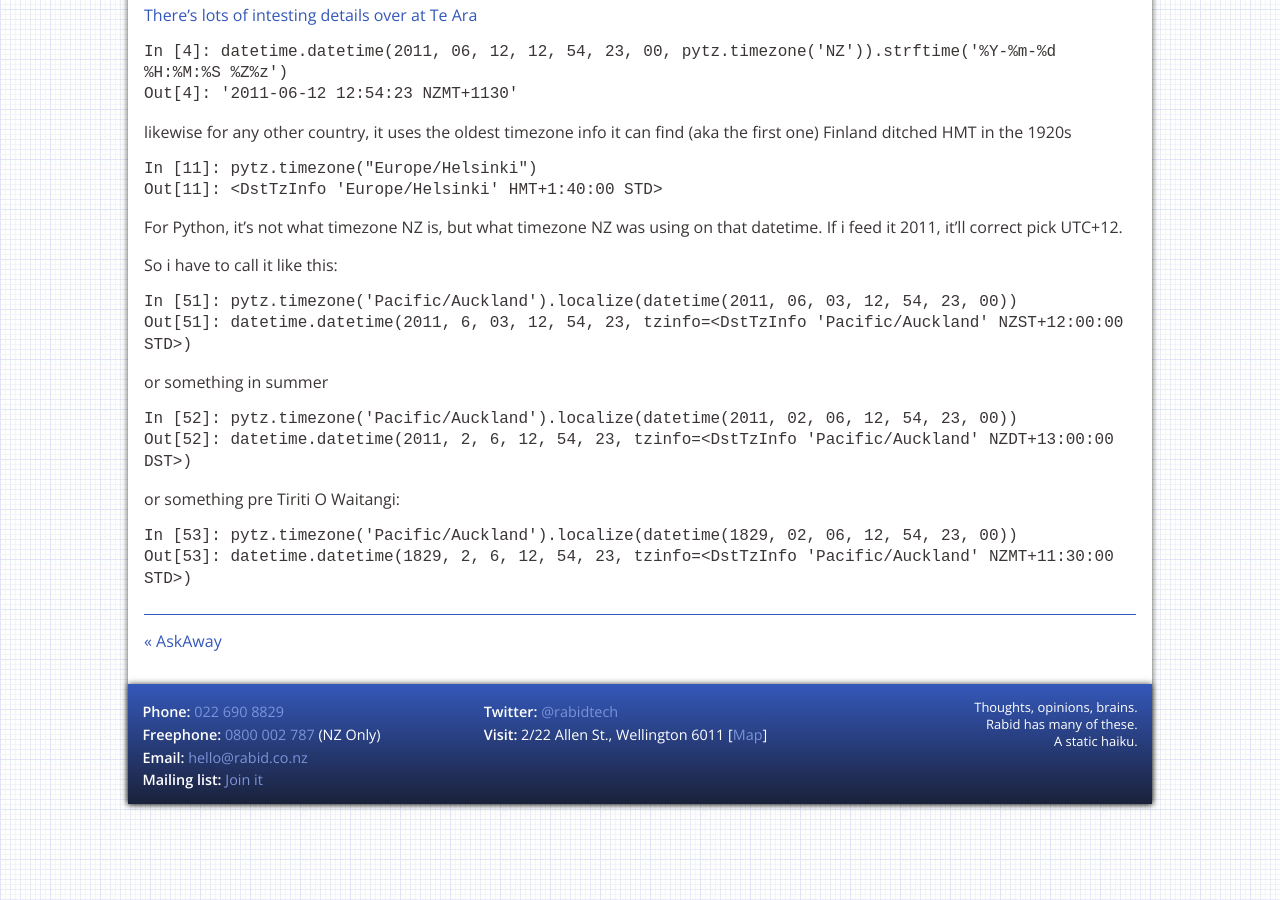
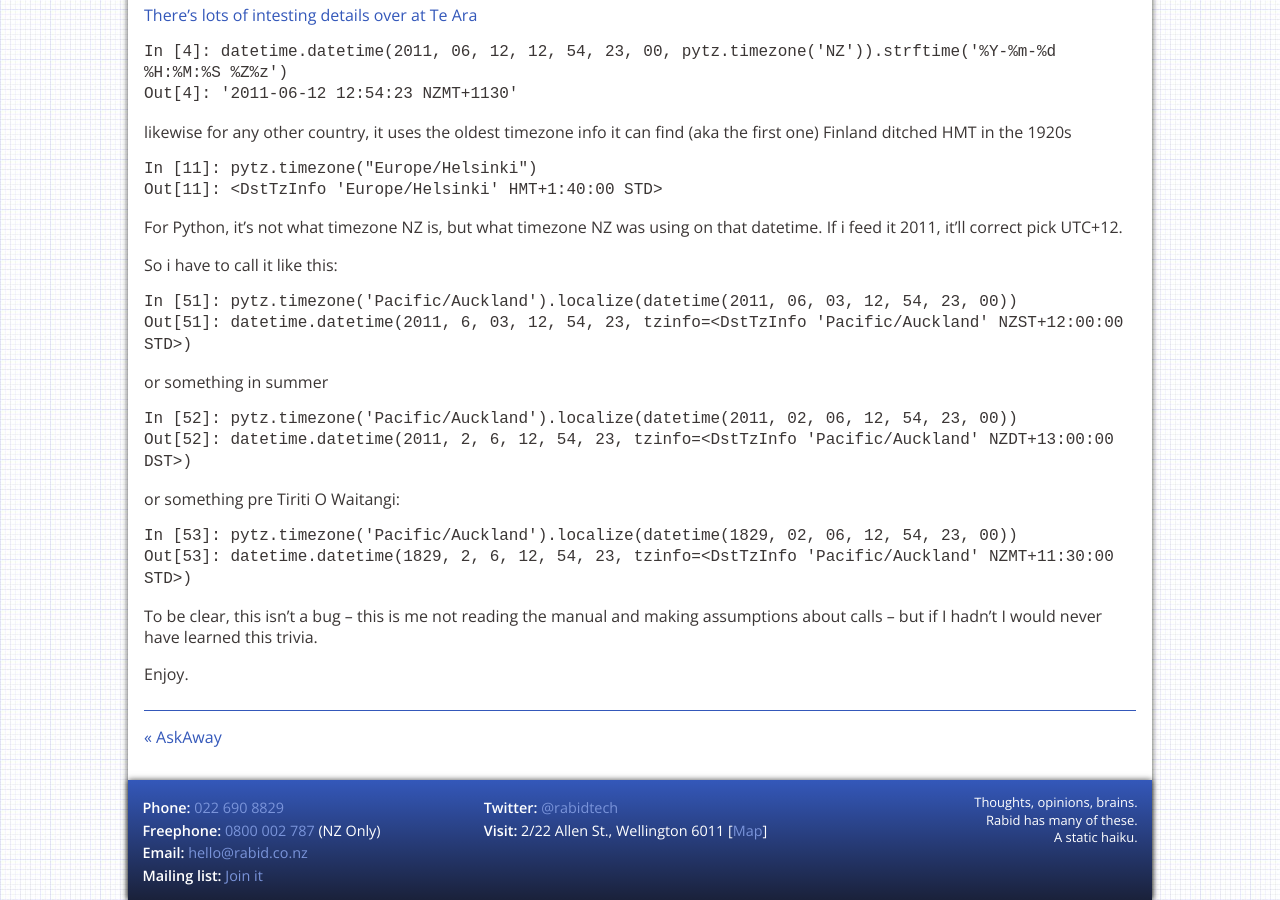
Before and after one commit to soundasleep/rabid.github.io, a Jekyll site: the page built from _posts/2014-08-22-timezones.markdown, in a window 1280 px wide and 900 px high, scrolled down 691 px. Built offline with Jekyll 4.4.1, drawn with Linux system fonts in a browser that asks for light colours; Markdown is read by kramdown in place of the engine named in the settings.

Commit message:
Update 2014-08-22-timezones.markdown

```diff
--- a/_posts/2014-08-22-timezones.markdown
+++ b/_posts/2014-08-22-timezones.markdown
@@ -53,3 +53,7 @@ or something pre Tiriti O Waitangi:
 
     In [53]: pytz.timezone('Pacific/Auckland').localize(datetime(1829, 02, 06, 12, 54, 23, 00))
     Out[53]: datetime.datetime(1829, 2, 6, 12, 54, 23, tzinfo=<DstTzInfo 'Pacific/Auckland' NZMT+11:30:00 STD>)
+
+To be clear, this isn't a bug -- this is me not reading the manual and making assumptions about calls -- but if I hadn't I would never have learned this trivia.
+
+Enjoy.
```
